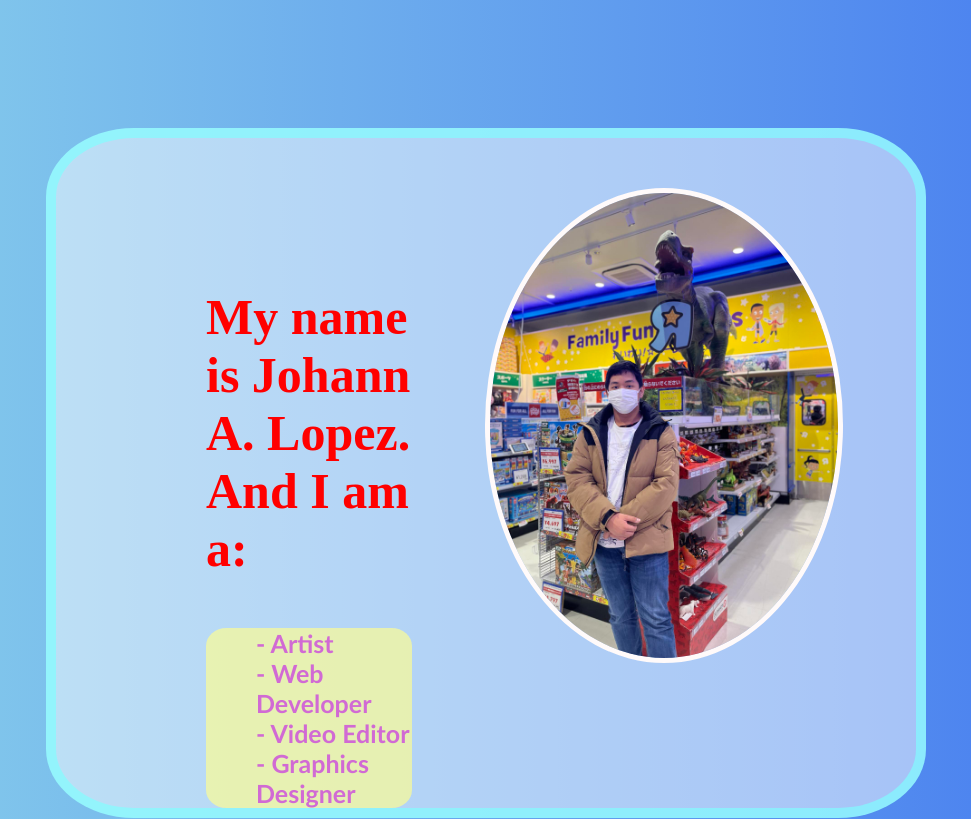
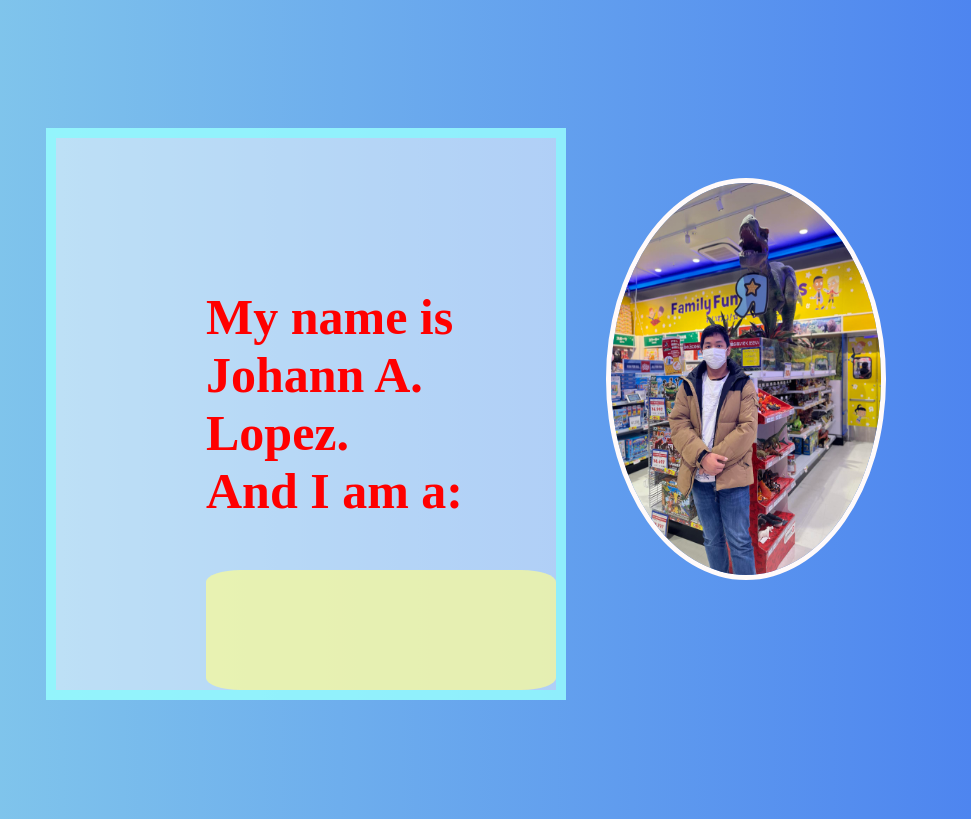
Before and after one commit to johann122004/WD-Finals, a plain HTML site: page index.html in a window 1280 px wide. Shown: the part 580-1399 px from the top of the page, without its empty margins (154-1125 px from the left). Drawn offline with Linux system fonts and the light colour scheme.

Commit message:
style(style): adjust width of the text section

```diff
--- a/assets/css/style.css
+++ b/assets/css/style.css
@@ -42,14 +42,15 @@ body{
 section.profile{
     display: flex;
     margin: 200px;
-    border: 10px solid rgba(127, 255, 255, 0.658);
-    background-color: rgba(255, 255, 255, 0.493);
     border-radius: 10%;
 }
 
 section.profile .text{
     padding-top: 150px;
     padding-left: 150px;
+    border: 10px solid rgba(127, 255, 255, 0.658);
+    background-color: rgba(255, 255, 255, 0.493);
+    width: 1500px;
     & h2{
         font-size: 50px;
         text-align: left;
@@ -60,10 +61,15 @@ section.profile .text{
         font-family: 'Gill Sans', 'Gill Sans MT', Calibri, 'Trebuchet MS', sans-serif;
         font-size: 25px;
         text-align:left;
-        color: rgb(209, 106, 212);
+        color: transparent;
         border-radius: 10%;
         background-color: rgba(253, 253, 149, 0.699);
         padding-left: 50px;
+        transition: .25s ease-in-out;
+        &:hover{
+            color: rgb(209, 106, 212);
+            transform: rotateZ(360deg);
+        }
     }
 }
 
```
